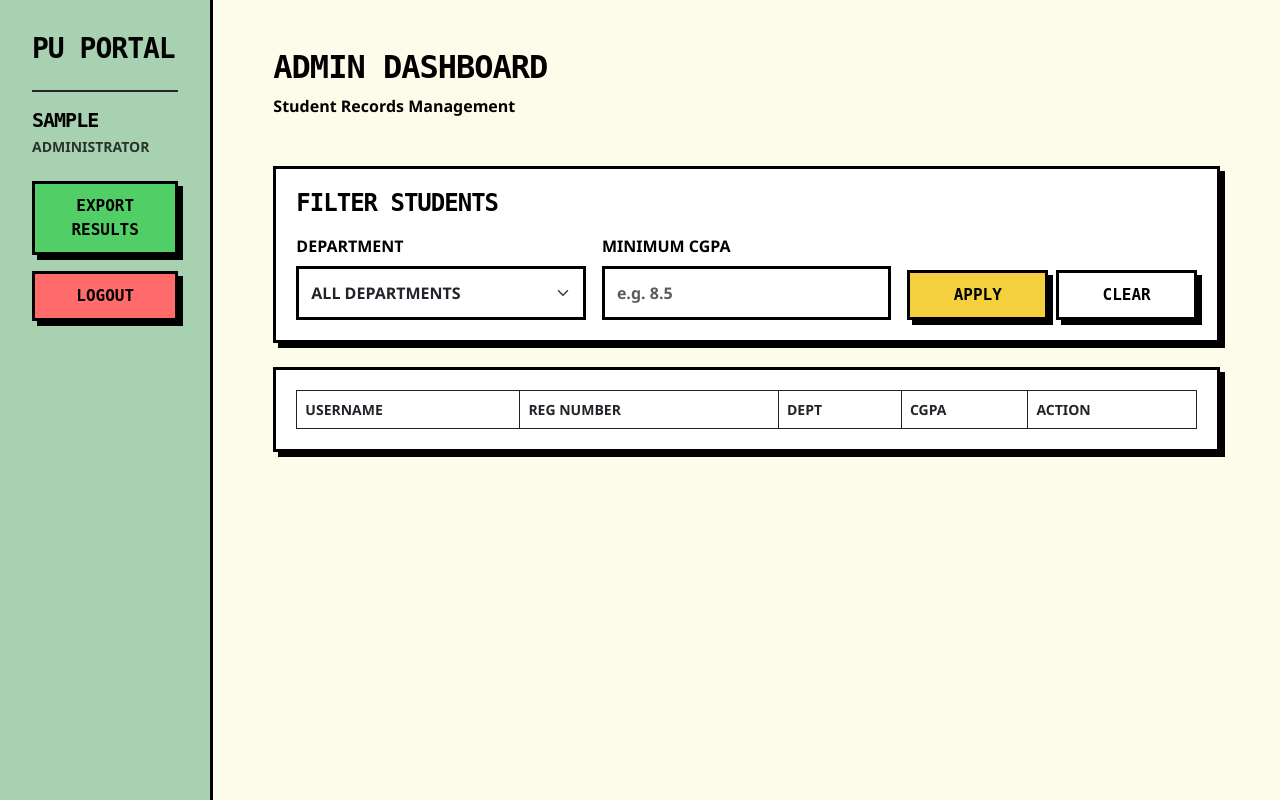
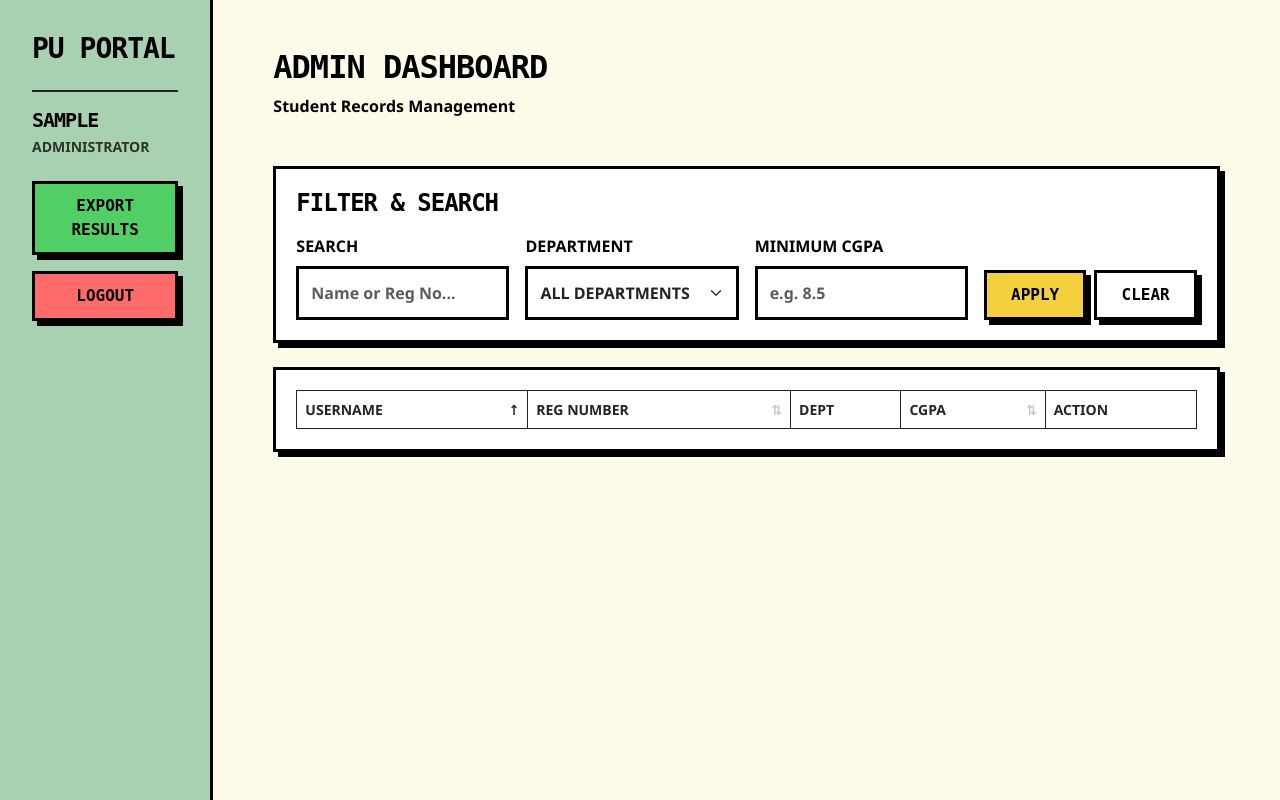
Before and after one commit to AatishAsh/PU_CGPA_calculator, a Flask app: page /admin in a window 1280 px wide. Run offline with Flask 3, Linux system fonts and the light colour scheme; the visitor is signed in with stand-in values (Sample User, id 1); data comes from the database, SQL or seed files in the repository; lists and menus that the app fills with data are empty; some libraries are stand-ins or nearby versions.

Commit message:
Update Admin Dashboard

```diff
--- a/app.py
+++ b/app.py
@@ -266,6 +266,38 @@ def dashboard():
         current_sem_grades=current_sem_grades
     )
 
+@app.route("/dashboard/clear/<sem>", methods=["POST"])
+def clear_semester(sem):
+    if "user" not in session:
+        return redirect("/")
+
+    username = session["user"]
+    conn = get_db_connection()
+
+    try:
+        with conn:
+            # Delete grades for this semester
+            conn.execute("DELETE FROM grades WHERE username = ? AND semester = ?", (username, sem))
+
+            # Recalculate CGPA
+            all_grades = conn.execute("SELECT grade, credit FROM grades WHERE username = ?", (username,)).fetchall()
+            total_c = 0
+            total_p = 0
+            for row in all_grades:
+                total_c += row["credit"]
+                total_p += grade_map[row["grade"]] * row["credit"]
+
+            cgpa = round(total_p / total_c, 2) if total_c > 0 else 0
+            conn.execute("UPDATE users SET cgpa = ? WHERE username = ?", (cgpa, username))
+
+        flash(f"Semester {sem} grades cleared!", "success")
+    except sqlite3.Error as e:
+        flash(f"Error clearing grades: {e}", "danger")
+    finally:
+        conn.close()
+
+    return redirect("/dashboard")
+
 # ==========================================
 # ADMIN DASHBOARD
 # ==========================================
@@ -280,6 +312,18 @@ def admin():
     # Filtering logic
     filter_dept = request.args.get("department", "")
     filter_cgpa = request.args.get("min_cgpa", "")
+    search_query = request.args.get("search", "").strip()
+
+    # Sorting logic
+    sort_by = request.args.get("sort", "username")
+    order = request.args.get("order", "asc")
+
+    # Validate sorting parameters to prevent SQL injection
+    valid_columns = ["username", "register_number", "department", "cgpa"]
+    if sort_by not in valid_columns:
+        sort_by = "username"
+    if order not in ["asc", "desc"]:
+        order = "asc"
 
     query = "SELECT username, register_number, department, cgpa FROM users WHERE is_admin = 0"
     params = []
@@ -296,6 +340,14 @@ def admin():
         except ValueError:
             filter_cgpa = "" # Reset if invalid
 
+    if search_query:
+        query += " AND (username LIKE ? OR register_number LIKE ?)"
+        params.append(f"%{search_query}%")
+        params.append(f"%{search_query}%")
+
+    # Add sorting to query
+    query += f" ORDER BY {sort_by} {order.upper()}"
+
     users = conn.execute(query, params).fetchall()
     conn.close()
 
@@ -303,7 +355,10 @@ def admin():
                            users=users,
                            admin_username=admin_username,
                            filter_dept=filter_dept,
-                           filter_cgpa=filter_cgpa)
+                           filter_cgpa=filter_cgpa,
+                           search_query=search_query,
+                           sort_by=sort_by,
+                           order=order)
 
 # ==========================================
 # ADMIN USER DETAILS
--- a/templates/admin.html
+++ b/templates/admin.html
@@ -23,9 +23,13 @@
 {% block content %}
     <!-- FILTERS -->
     <div class="neo-card neo-card-utility mb-4">
-        <h4 class="mb-3">Filter Students</h4>
+        <h4 class="mb-3">Filter & Search</h4>
         <form method="GET" class="row g-3 align-items-end">
-            <div class="col-md-4">
+            <div class="col-md-3">
+                <label class="form-label fw-bold">SEARCH</label>
+                <input type="text" name="search" class="form-control" placeholder="Name or Reg No..." value="{{ search_query }}">
+            </div>
+            <div class="col-md-3">
                 <label class="form-label fw-bold">DEPARTMENT</label>
                 <select name="department" class="form-select">
                     <option value="">ALL DEPARTMENTS</option>
@@ -33,11 +37,11 @@
                     <option value="IT" {% if filter_dept == 'IT' %}selected{% endif %}>IT (Information Technology)</option>
                 </select>
             </div>
-            <div class="col-md-4">
+            <div class="col-md-3">
                 <label class="form-label fw-bold">MINIMUM CGPA</label>
                 <input type="number" name="min_cgpa" class="form-control" step="0.01" min="0" max="10" placeholder="e.g. 8.5" value="{{ filter_cgpa }}">
             </div>
-            <div class="col-md-4">
+            <div class="col-md-3">
                 <div class="d-flex gap-2">
                     <button type="submit" class="neo-btn neo-btn-primary flex-grow-1">Apply</button>
                     <a href="/admin" class="neo-btn flex-grow-1 text-center">Clear</a>
@@ -51,10 +55,43 @@
             <table class="table table-bordered border-dark fw-bold small text-uppercase mb-0">
                 <thead class="bg-white">
                     <tr>
-                        <th>Username</th>
-                        <th>Reg Number</th>
+                        <th>
+                            <a href="/admin?sort=username&order={{ 'desc' if sort_by == 'username' and order == 'asc' else 'asc' }}{% if filter_dept %}&department={{ filter_dept }}{% endif %}{% if filter_cgpa %}&min_cgpa={{ filter_cgpa }}{% endif %}{% if search_query %}&search={{ search_query }}{% endif %}" class="text-decoration-none text-dark d-flex justify-content-between align-items-center">
+                                Username
+                                <span class="ms-1">
+                                    {% if sort_by == 'username' %}
+                                        {{ '↑' if order == 'asc' else '↓' }}
+                                    {% else %}
+                                        <span class="opacity-25">⇅</span>
+                                    {% endif %}
+                                </span>
+                            </a>
+                        </th>
+                        <th>
+                            <a href="/admin?sort=register_number&order={{ 'desc' if sort_by == 'register_number' and order == 'asc' else 'asc' }}{% if filter_dept %}&department={{ filter_dept }}{% endif %}{% if filter_cgpa %}&min_cgpa={{ filter_cgpa }}{% endif %}{% if search_query %}&search={{ search_query }}{% endif %}" class="text-decoration-none text-dark d-flex justify-content-between align-items-center">
+                                Reg Number
+                                <span class="ms-1">
+                                    {% if sort_by == 'register_number' %}
+                                        {{ '↑' if order == 'asc' else '↓' }}
+                                    {% else %}
+                                        <span class="opacity-25">⇅</span>
+                                    {% endif %}
+                                </span>
+                            </a>
+                        </th>
                         <th>Dept</th>
-                        <th>CGPA</th>
+                        <th>
+                            <a href="/admin?sort=cgpa&order={{ 'desc' if sort_by == 'cgpa' and order == 'asc' else 'asc' }}{% if filter_dept %}&department={{ filter_dept }}{% endif %}{% if filter_cgpa %}&min_cgpa={{ filter_cgpa }}{% endif %}{% if search_query %}&search={{ search_query }}{% endif %}" class="text-decoration-none text-dark d-flex justify-content-between align-items-center">
+                                CGPA
+                                <span class="ms-1">
+                                    {% if sort_by == 'cgpa' %}
+                                        {{ '↑' if order == 'asc' else '↓' }}
+                                    {% else %}
+                                        <span class="opacity-25">⇅</span>
+                                    {% endif %}
+                                </span>
+                            </a>
+                        </th>
                         <th>Action</th>
                     </tr>
                 </thead>
```
Also changed, not shown: templates/dashboard.html (+7 -1 lines).
